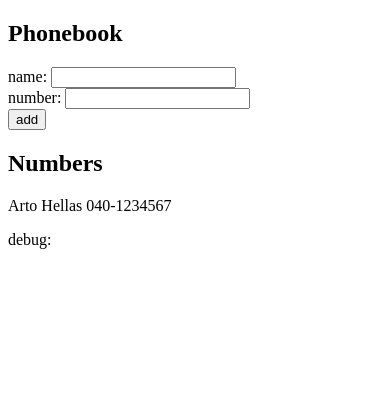
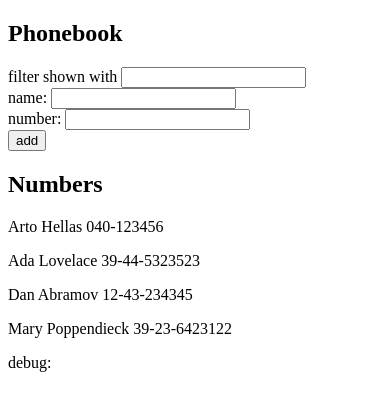
Before and after one commit to rrockr/fullStackOpenSubmission, a React (Vite) app in the folder part2/phonebook/: page / in a window 390 px wide. Shown: the top 410 px of the page. Built offline with nearby package versions, Linux system fonts and the light colour scheme.

Commit message:
[PART 2 EXERCISE 2.9] Phone Book Step 4

```diff
--- a/part2/phonebook/src/App.jsx
+++ b/part2/phonebook/src/App.jsx
@@ -17,13 +17,21 @@ const PersonList = ({persons}) => {
 
 }
 
+const filterByName = (person, searchName) => {
+  const targetName = searchName.toLowerCase().trim()
+  const personName = person.name.toLowerCase().trim()
+  return personName.startsWith(targetName)
+}
+
 const App = () => {
   const [persons, setPersons] = useState([
-    {
-      name: 'Arto Hellas',
-      number: "040-1234567"
-     }
+    { name: 'Arto Hellas', number: '040-123456', id: 1 },
+    { name: 'Ada Lovelace', number: '39-44-5323523', id: 2 },
+    { name: 'Dan Abramov', number: '12-43-234345', id: 3 },
+    { name: 'Mary Poppendieck', number: '39-23-6423122', id: 4 }
   ])
+
+  const [searchName, setSearchName] = useState('')
   const [newName, setNewName] = useState('')
   const [newPhoneNum, setPhoneNum] = useState('')
 
@@ -45,32 +53,43 @@ const App = () => {
     }
 
     setNewName('')
+    setPhoneNum('')
   }
 
-  const handleNewPerson = (event) => {
+  const handleNewName = (event) => {
     setNewName(event.target.value)
   }
 
-  const handleNewPhone = (event) => {
+  const handleNewPhoneNum = (event) => {
     setPhoneNum(event.target.value)
   }
+
+  const handleSearchName = (event) => {
+    setSearchName(event.target.value)
+  }
+
+  const displayedPersons = searchName === '' ? persons : persons.filter(person => filterByName(person, searchName))
 
   return (
     <div>
       <h2>Phonebook</h2>
+      <div>
+        filter shown with <input value={searchName} onChange={handleSearchName}/>
+      </div>
+
       <form onSubmit={submitNewName}>
         <div>
-          name: <input value={newName} onChange={handleNewPerson} />
+          name: <input value={newName} onChange={handleNewName} />
         </div>
         <div>
-        number: <input value={newPhoneNum} onChange={handleNewPhone}/>
+        number: <input value={newPhoneNum} onChange={handleNewPhoneNum}/>
         </div>
         <div>
           <button type="submit">add</button>
         </div>
       </form>
       <h2>Numbers</h2>
-      <PersonList persons={persons}/>
+      <PersonList persons={displayedPersons}/>
       <div>debug: {newName}</div>
     </div>
   )
```
